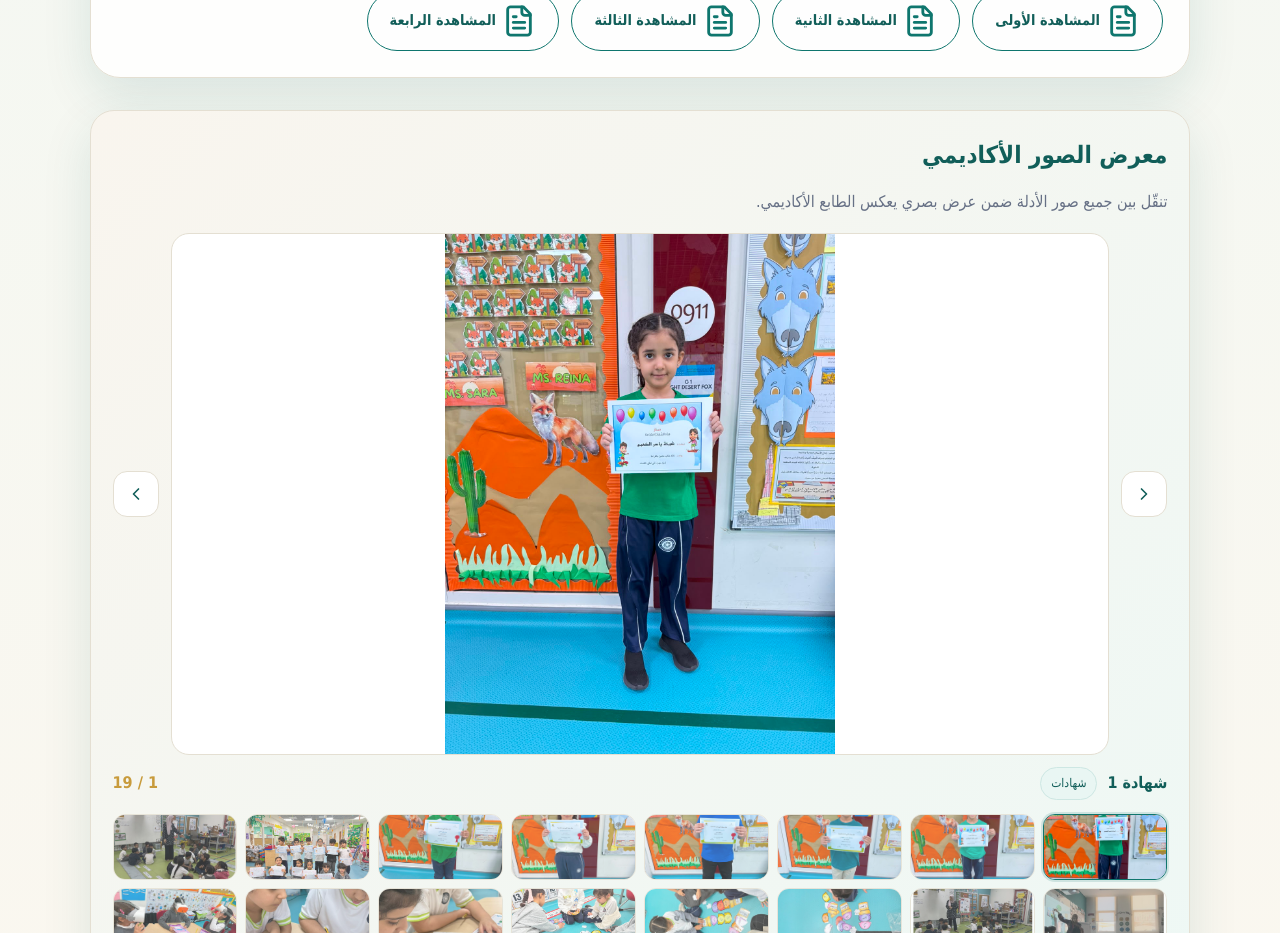
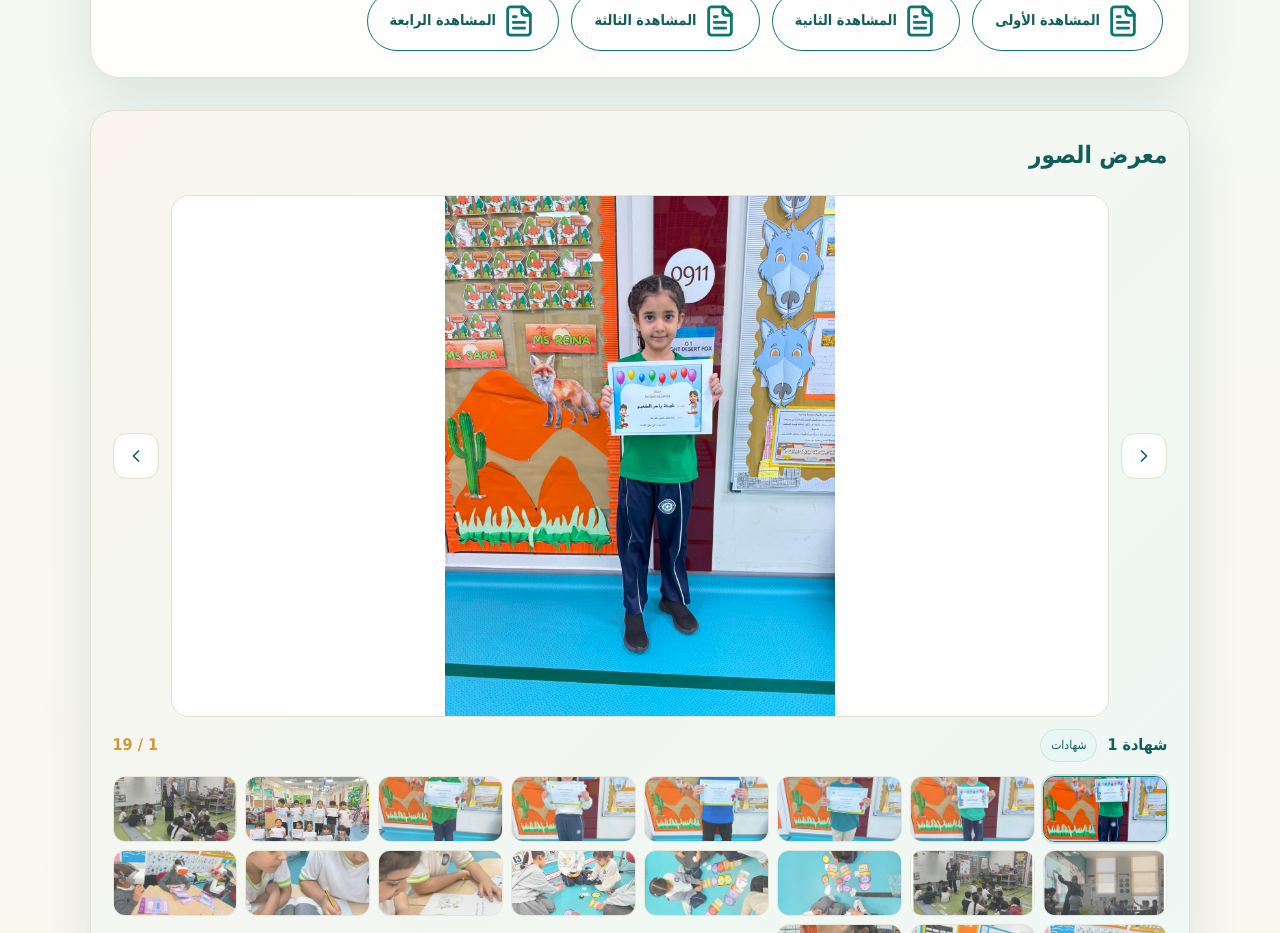
Before and after one commit to momkenanna/final, a Next.js app: page / in a window 1280 px wide. Shown: the part 5740-6673 px from the top of the page. Built offline with nearby package versions, Linux system fonts and the light colour scheme.

Commit message:
update gallery heading text

```diff
--- a/app/page.tsx
+++ b/app/page.tsx
@@ -300,8 +300,7 @@ export default function Home() {
 
         <section className="academic-gallery" aria-label="معرض الصور الأكاديمي">
           <div className="gallery-heading">
-            <h3>معرض الصور الأكاديمي</h3>
-            <p>تنقّل بين جميع صور الأدلة ضمن عرض بصري يعكس الطابع الأكاديمي.</p>
+            <h3>معرض الصور</h3>
           </div>
 
           <div className="gallery-stage">
```
